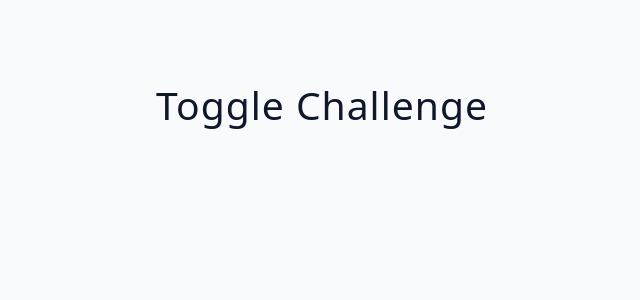
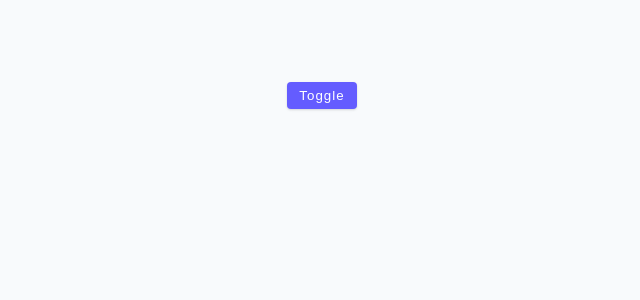
Before and after one commit to m-rokon/react-again, a React (Vite) app in the folder 03-advanced-react/: page / in a window 1280 px wide. Shown: the top 300 px of the page, without its empty margins (318-958 px from the left). Built offline with nearby package versions, Linux system fonts and the light colour scheme.

Commit message:
`toggle challenge` complete

```diff
--- a/03-advanced-react/src/tutorial/03-conditional-rendering/starter/06-toggle-challenge.jsx
+++ b/03-advanced-react/src/tutorial/03-conditional-rendering/starter/06-toggle-challenge.jsx
@@ -1,5 +1,28 @@
+import { useState } from "react";
+
 const ToggleChallenge = () => {
-  return <h2>toggle challenge</h2>;
+	const [toggle, setToggle] = useState(false);
+
+	const Alert = () => {
+		return <div className="alert alert-danger">Showing Alert</div>;
+	};
+
+	const handleToggle = () => {
+		if (toggle) {
+			setToggle(false);
+			return;
+		}
+		setToggle(true);
+	};
+
+	return (
+		<div>
+			<button className="btn" onClick={handleToggle}>
+				toggle
+			</button>
+			{toggle && <Alert />}
+		</div>
+	);
 };
 
 export default ToggleChallenge;
```
